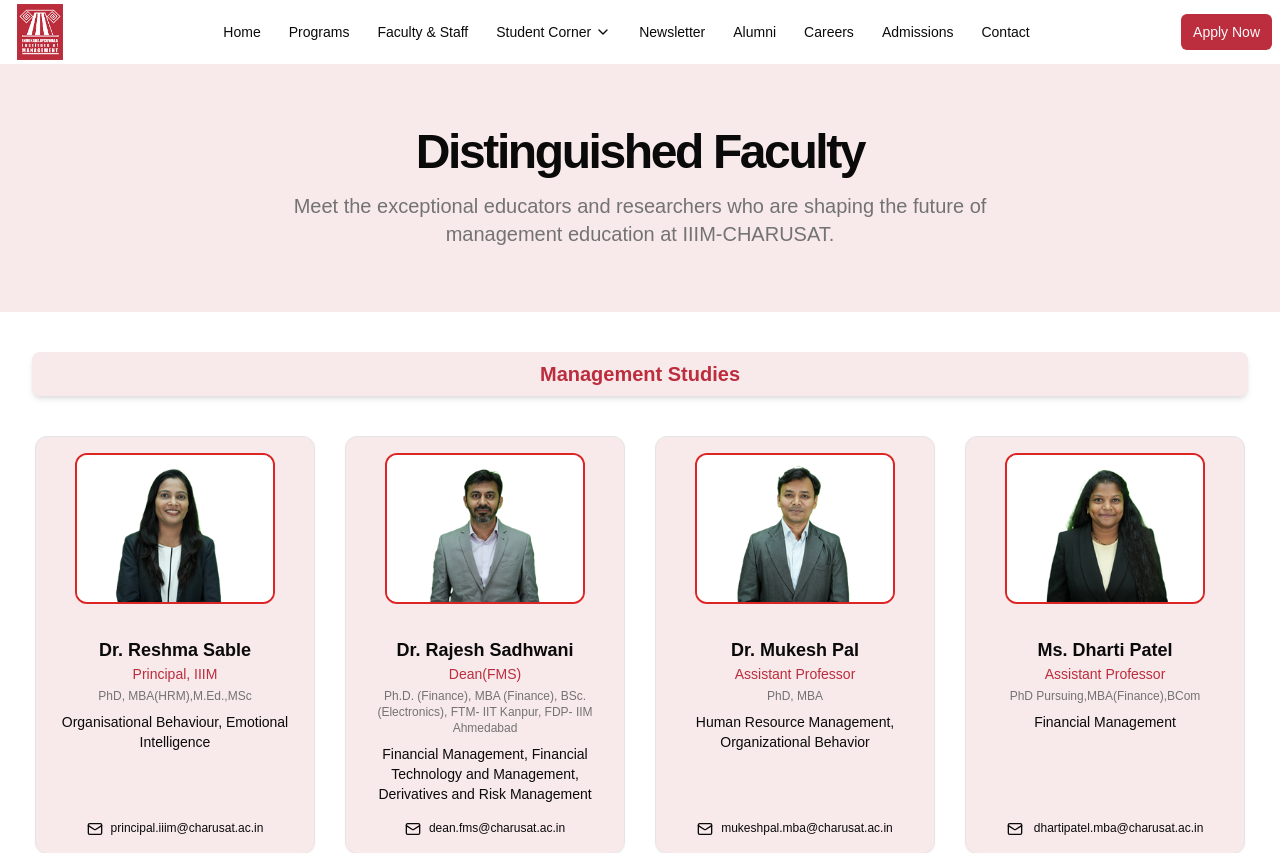
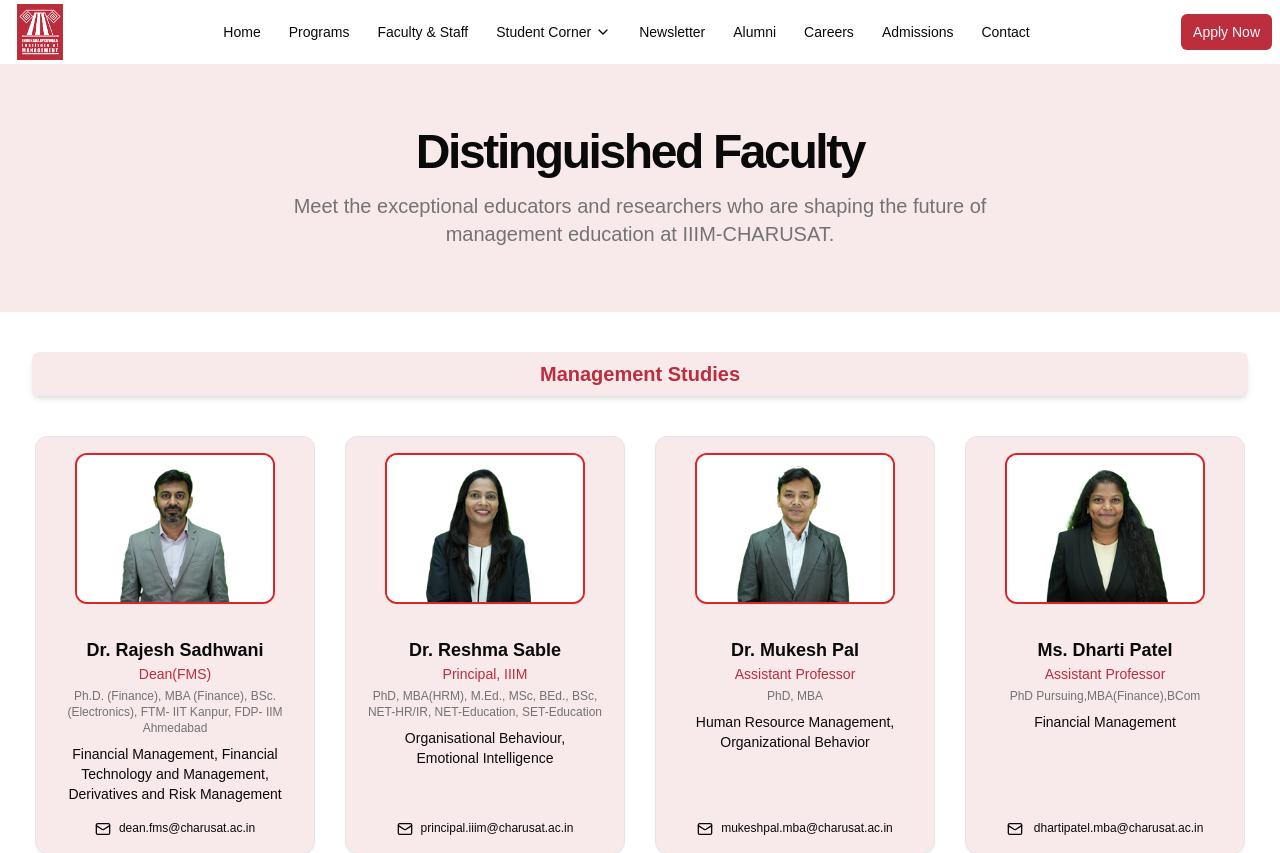
Before and after one commit to ravichanga101/iiim-2025, a Next.js app: page /faculty in a window 1280 px wide. Shown: the top 853 px of the page. Built offline with nearby package versions, Linux system fonts and the light colour scheme.

Commit message:
faculty order updated and reshma mam detailed updated - snehalbhi

```diff
--- a/app/faculty/page.tsx
+++ b/app/faculty/page.tsx
@@ -135,15 +135,6 @@ function FacultyCard({ faculty }) {
 }
 
 const facultyMembers = [
-  {
-    id: 1,
-    name: "Dr. Reshma Sable",
-    designation: "Principal, IIIM",
-    qualification: "PhD, MBA(HRM),M.Ed.,MSc",
-    specialization: "Organisational Behaviour, Emotional Intelligence",
-    image: "/assets/faculty/1_Dr. Reshma Sable.png",
-    email: "principal.iiim@charusat.ac.in",
-  },
   // {
   //   id: 2,
   //   name: "Dr. Binit Patel ",
@@ -165,6 +156,17 @@ const facultyMembers = [
     image: "/assets/faculty/3_Dr. Rajesh Sadhwani.png",
     email: "dean.fms@charusat.ac.in",
   },
+  {
+    id: 1,
+    name: "Dr. Reshma Sable",
+    designation: "Principal, IIIM",
+    qualification:
+      "PhD, MBA(HRM), M.Ed., MSc, BEd., BSc, NET-HR/IR, NET-Education, SET-Education",
+    specialization: "Organisational Behaviour, Emotional Intelligence",
+    image: "/assets/faculty/1_Dr. Reshma Sable.png",
+    email: "principal.iiim@charusat.ac.in",
+  },
+
   {
     id: 4,
     name: "Dr. Mukesh Pal",
```
